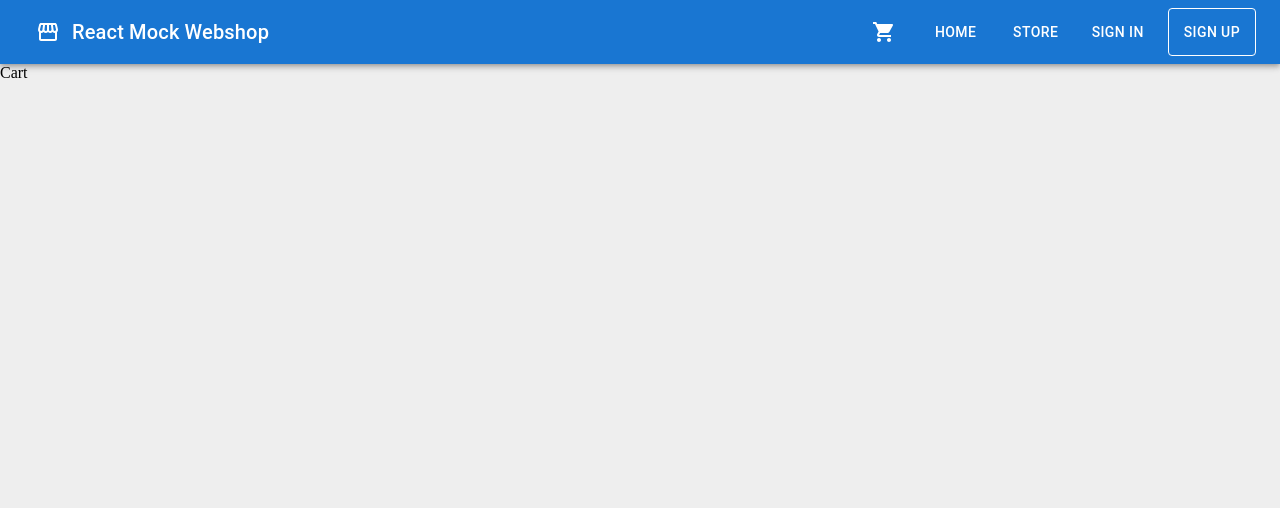
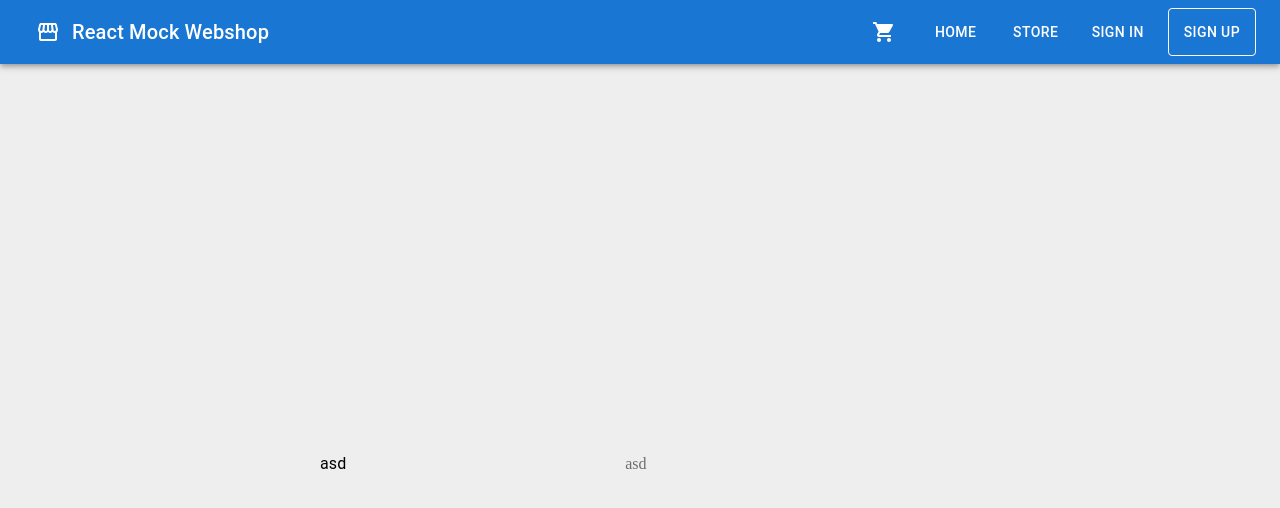
Before and after one commit to ja8mpi/react-mock-webshop, a React (Create React App) app: page /cart in a window 1280 px wide. Shown: the top 508 px of the page. Built offline with nearby package versions, Linux system fonts and the light colour scheme; data requests are answered from the project's data file.

Commit message:
adding to cart feature works, minor improvements

```diff
--- a/src/components/cart/Cart.tsx
+++ b/src/components/cart/Cart.tsx
@@ -1,7 +1,30 @@
-import React from 'react'
+import { List } from '@mui/material';
+import { Box } from '@mui/system';
+import React, { useContext } from 'react'
+import { StoreContext } from '../../contexts/StoreContext';
+import CartItem from './CartItem';
 
 export const Cart = () => {
+
+    const { cart, products } = useContext(StoreContext);
+
     return (
-        <div>Cart</div>
+        <Box
+            sx={{
+                width: '100vw',
+                height: '100vh',
+                display: 'flex',
+                alignItems: 'center',
+                justifyContent: 'center'
+            }}
+        >
+            <List
+                sx={{
+                    width: '50%',
+                }}
+            >
+                <CartItem />
+            </List>
+        </Box>
     )
 }
--- /dev/null
+++ b/src/components/cart/CartItem.tsx
@@ -0,0 +1,18 @@
+import React from 'react'
+import { ListItem, ListItemButton, ListItemIcon, ListItemText } from '@mui/material';
+import { ProductType } from '../../contexts/StoreContext';
+
+function CartItem() {
+    return (
+        <ListItem disablePadding>
+            <ListItemText primary={'asd'} />
+            <ListItemButton>
+                <ListItemIcon>
+                    asd
+                </ListItemIcon>
+            </ListItemButton>
+        </ListItem>
+    )
+}
+
+export default CartItem
--- a/src/contexts/StoreContext.tsx
+++ b/src/contexts/StoreContext.tsx
@@ -10,7 +10,6 @@ export type ProductType = {
     price: number,
     productionYear: number,
     description: string
-
 }
 
 type StoreContextType = {
@@ -36,13 +35,15 @@ export const removeFromCart = (id: number) => { }
 
 export const StoreContext = createContext<StoreContextType>({} as StoreContextType);
 
+export type CartItemType = {
+    id: number
+    quantity: number
+}
+
 export type CartState = {
     itemQuantity: number,
-    items: {
-        item: ProductType,
-        quantity: number
-    }[] | null
-} | null
+    items: CartItemType[] | null
+}
 
 export type CartAction = {
     type: string,
@@ -52,9 +53,24 @@ export type CartAction = {
 
 
 //handler functions for adding and removing items from cart
-const handleAddToCart = (state: CartState, action: CartAction) => {
-    console.log(action)
-    return state;
+const handleAddToCart = (state: CartState, action: CartAction): CartState => {
+    let newItems = [];
+    if (!state?.items) {
+        newItems?.push({
+            id: action?.id,
+            quantity: action?.quantity
+        })
+    } else if (!state?.items.some(item => item.id === action.id)) {
+        newItems = [...state?.items, { id: action.id, quantity: action.quantity }]
+    } else {
+        newItems = state.items.map(item => {
+            if (item.id === action.id)
+                return { ...item, quantity: item.quantity + action.quantity };
+            return item;
+        });
+    }
+
+    return { itemQuantity: state.itemQuantity + action.quantity, items: newItems }
 }
 
 const handleRemoveToCart = (state: CartState, action: CartAction) => {
@@ -73,14 +89,15 @@ const cartReducer = (state: CartState, action: CartAction): CartState => {
     }
 }
 
+const initialCartState = {
+    itemQuantity: 0,
+    items: null
+}
+
 export const StoreContextProvider = ({ children }: StoreContextProviderProps) => {
 
     const [products, setProducts] = useState();
 
-    const initialCartState = {
-        itemQuantity: 0,
-        items: null
-    }
 
     const [cart, dispatch] = useReducer(cartReducer, initialCartState);
 
```
